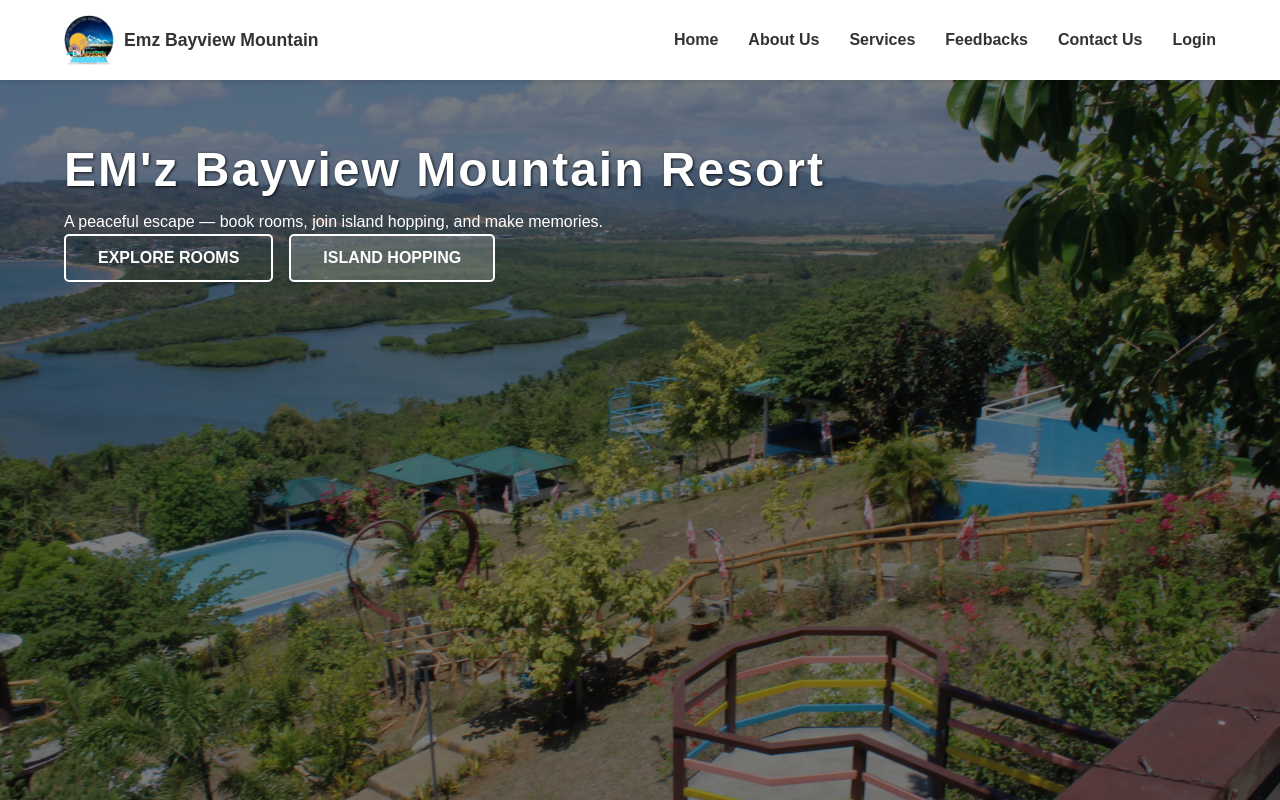
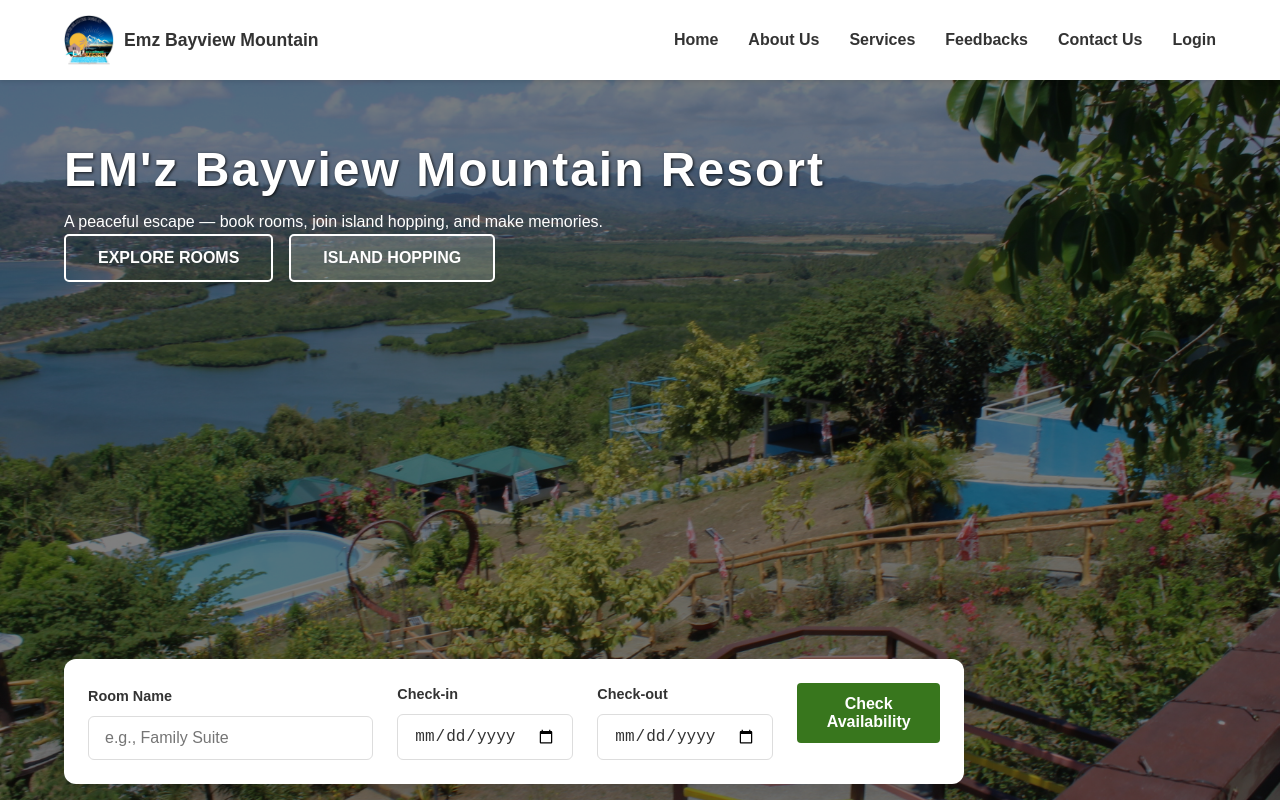
Before and after one commit to Kennyy02/Resort-Management-System, a React (Create React App) app in the folder frontend/: page / in a window 1280 px wide. Built offline with nearby package versions, Linux system fonts and the light colour scheme; no server answers; a small style sheet from the web is missing.

Commit message:
Update userinterface.js

```diff
--- a/frontend/src/users/userinterface.js
+++ b/frontend/src/users/userinterface.js
@@ -173,6 +173,29 @@ export default function Homepage() {
     feedbacks: false,
   });
 
+  // State for the new Search Box
+  const [searchQuery, setSearchQuery] = useState({
+    roomName: '',
+    checkInDate: '',
+    checkOutDate: '',
+  });
+
+  const handleSearchChange = (e) => {
+    setSearchQuery({
+      ...searchQuery,
+      [e.target.name]: e.target.value,
+    });
+  };
+
+  const handleSearchSubmit = (e) => {
+    e.preventDefault();
+    // Logic to handle search/redirect to booking page with query parameters
+    const queryString = new URLSearchParams(searchQuery).toString();
+    // Navigate to a dedicated availability page or the services page with the search query
+    navigate(`/availability?${queryString}`);
+    console.log("Searching with:", searchQuery);
+  };
+
   // Effect for IntersectionObserver (scroll animation), retained from original
   useEffect(() => {
     const callback = (entries) => {
@@ -222,6 +245,51 @@ export default function Homepage() {
               </button>
             </div>
           </div>
+
+          {/* --- NEW Availability Search Box --- */}
+          <form className="hero-search-box" onSubmit={handleSearchSubmit}>
+            <div className="search-fields">
+              <div className="search-field-group">
+                <label htmlFor="roomName">Room Name</label>
+                <input
+                  type="text"
+                  id="roomName"
+                  name="roomName"
+                  placeholder="e.g., Family Suite"
+                  value={searchQuery.roomName}
+                  onChange={handleSearchChange}
+                />
+              </div>
+              <div className="search-field-group">
+                <label htmlFor="checkInDate">Check-in</label>
+                <input
+                  type="date"
+                  id="checkInDate"
+                  name="checkInDate"
+                  value={searchQuery.checkInDate}
+                  onChange={handleSearchChange}
+                  required
+                />
+              </div>
+              <div className="search-field-group">
+                <label htmlFor="checkOutDate">Check-out</label>
+                <input
+                  type="date"
+                  id="checkOutDate"
+                  name="checkOutDate"
+                  value={searchQuery.checkOutDate}
+                  onChange={handleSearchChange}
+                  required
+                />
+              </div>
+              <div className="search-field-group search-button-container">
+                <button type="submit" className="btn search-button">
+                  Check Availability
+                </button>
+              </div>
+            </div>
+          </form>
+          {/* ------------------------------- */}
 
           {/* The image wrapper and image are REMOVED as the image is now the background of the header */}
         </div>
```
